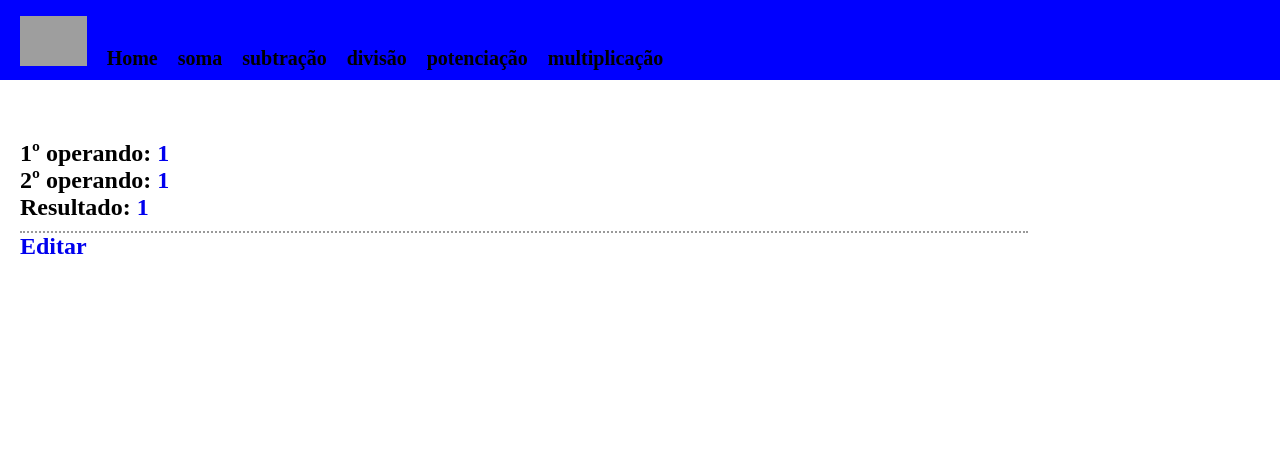
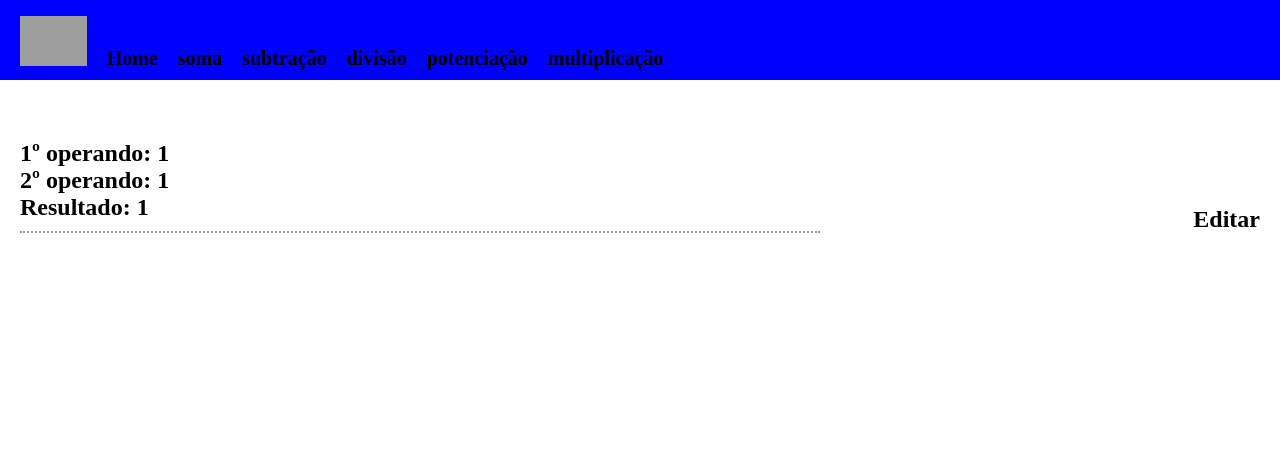
Before and after one commit to MateusO97/Calculadora---Treinamento, a Django app: page /multi/see_all in a window 1280 px wide. Shown: the top 453 px of the page. Run offline with Django 3.2, Linux system fonts and the light colour scheme; tables that the repository leaves empty hold one stand-in row (values such as "Sample post"); grey boxes are pictures that could not be loaded.

Commit message:
Estilização da página de edição das operações

```diff
--- a/multi/static/css/multi.css
+++ b/multi/static/css/multi.css
@@ -139,15 +139,29 @@ input {
 
 .operations {
     display: flex;
-    flex-direction: column;
+    flex-wrap: wrap;
     margin-left: 20px;
     margin-top: 50px;
+    margin-right: 20px;
     font-size: 24px;
     font-weight: bolder;
+    justify-content: space-between;
 }
 
 .operations a {
     text-decoration: none;
+    color: #000;
+}
+
+.operations a:hover {
+    border-bottom: 2px solid #999;
+}
+
+.current-operation {
+    display: flex;
+    flex-direction: column;
+    min-width: 800px;
+    border-bottom: 2px dotted #999;
 }
 
 .first-operand {
@@ -155,7 +169,10 @@ input {
 }
 
 .result {
-    border-bottom: 2px dotted #999;
-    max-width: 80%;
+    max-width: 100%;
     padding-bottom: 10px;
 }
+
+.edit {
+    align-self: flex-end;
+}
--- a/multi/templates/multi/Multi.html
+++ b/multi/templates/multi/EditOperation.html
@@ -11,7 +11,7 @@
         <div class="menu">
             <div class="menu-title"><img src="https://image.flaticon.com/icons/png/512/95/95089.png"></div>
             <div class="menu-options">
-                <a href="#">Home</a>
+                <a href="/">Home</a>
                 <a href="#">Soma</a>
                 <a href="#">Subtração</a>
                 <a href="#">Divisão</a>
@@ -25,7 +25,7 @@
                 {% csrf_token %}
                 <div class="form-main">
                     {{ form.as_p }}
-                    <input type="submit" id="enviar" value="Calcular">
+                    <input type="submit" id="enviar" value="Enviar dados">
                 </div>
             </form>
         </div>
```
